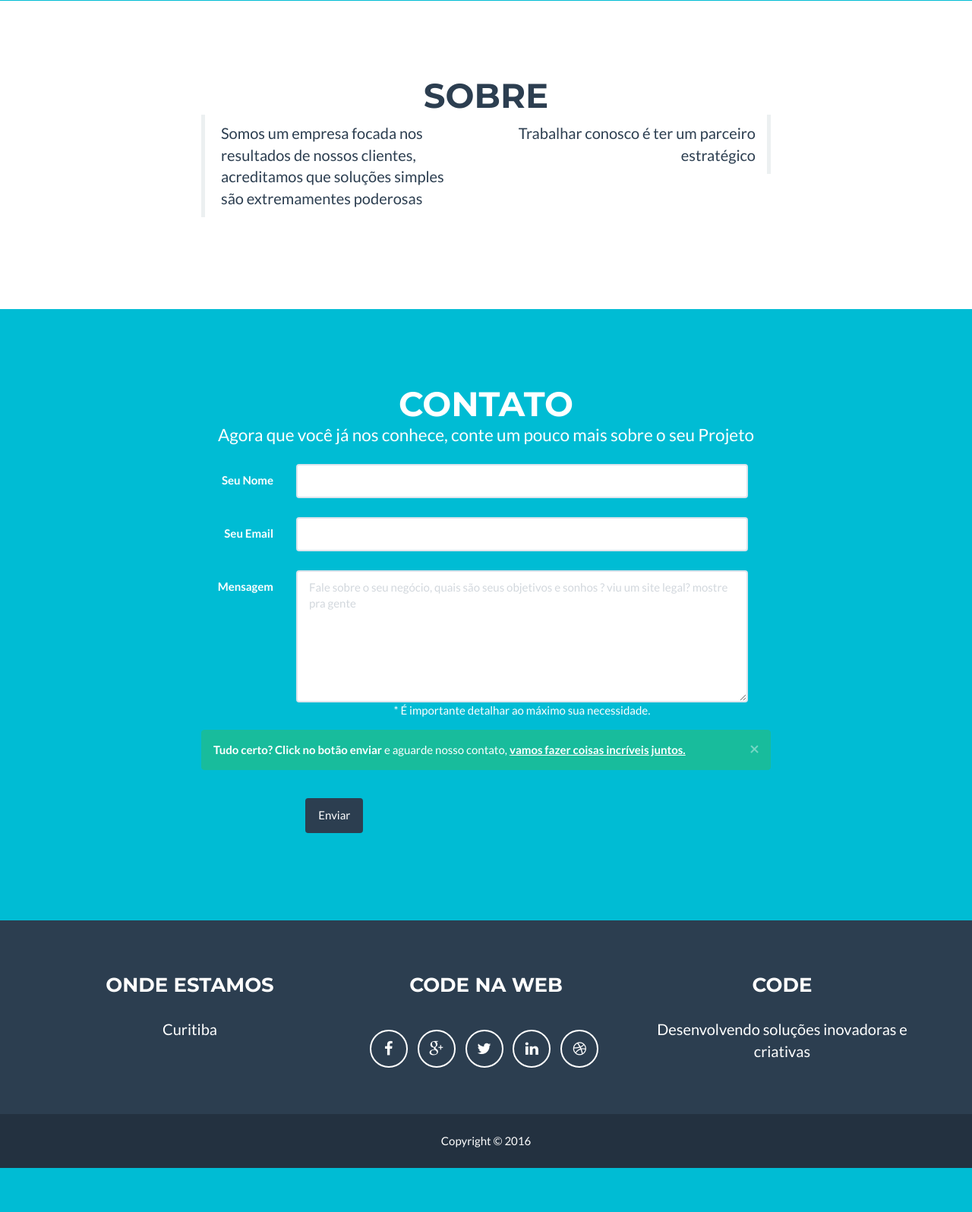
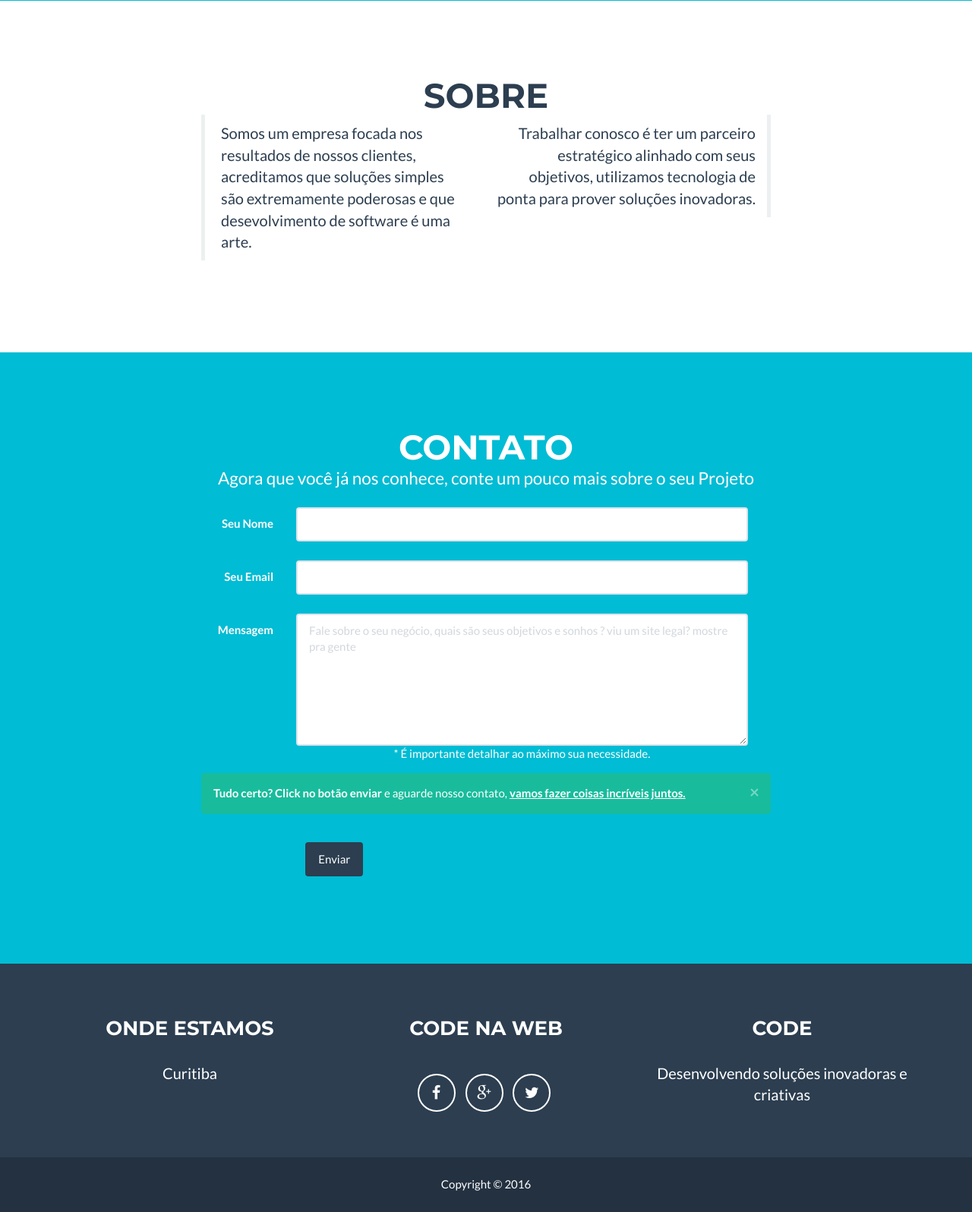
Before and after one commit to Revigat/ProjetoCodeSite, a Django app: page / in a window 1280 px wide; the page is wider, and only the part inside the window is pictured. Shown: the part 1622-3218 px from the top of that part at 76% size. Before the commit the page ends 3160 px from the top of that part, so only its background shows below. Run offline with Django 3.2, Linux system fonts and the light colour scheme; some libraries are stand-ins or nearby versions.

Commit message:
Ajuste de layout

```diff
--- a/codesite/templates/base.html
+++ b/codesite/templates/base.html
@@ -107,12 +107,6 @@
                               <li>
                                   <a href="#" class="btn-social btn-outline"><i class="fa fa-fw fa-twitter"></i></a>
                               </li>
-                              <li>
-                                  <a href="#" class="btn-social btn-outline"><i class="fa fa-fw fa-linkedin"></i></a>
-                              </li>
-                              <li>
-                                  <a href="#" class="btn-social btn-outline"><i class="fa fa-fw fa-dribbble"></i></a>
-                              </li>
                           </ul>
                       </div>
                       <div class="footer-col col-md-4">
--- a/codesite/templates/index.html
+++ b/codesite/templates/index.html
@@ -91,12 +91,12 @@
       <div class="row">
         <div class="col-lg-4 col-lg-offset-2">
           <blockquote cite="http://example.com/facts">
-            <p>Somos um empresa focada nos resultados de nossos clientes, acreditamos que soluções simples são extremamentes poderosas</p>
+            <p>Somos um empresa focada nos resultados de nossos clientes, acreditamos que soluções simples são extremamente poderosas e que desevolvimento de software é uma arte.</p>
           </blockquote>
         </div>
         <div class="col-lg-4">
           <blockquote class="blockquote-reverse" cite="http://example.com/facts">
-            <p>Trabalhar conosco é ter um parceiro estratégico</p>
+            <p>Trabalhar conosco é ter um parceiro estratégico alinhado com seus objetivos, utilizamos tecnologia de ponta para prover soluções inovadoras.</p>
           </blockquote>
         </div>
       </div>
```
